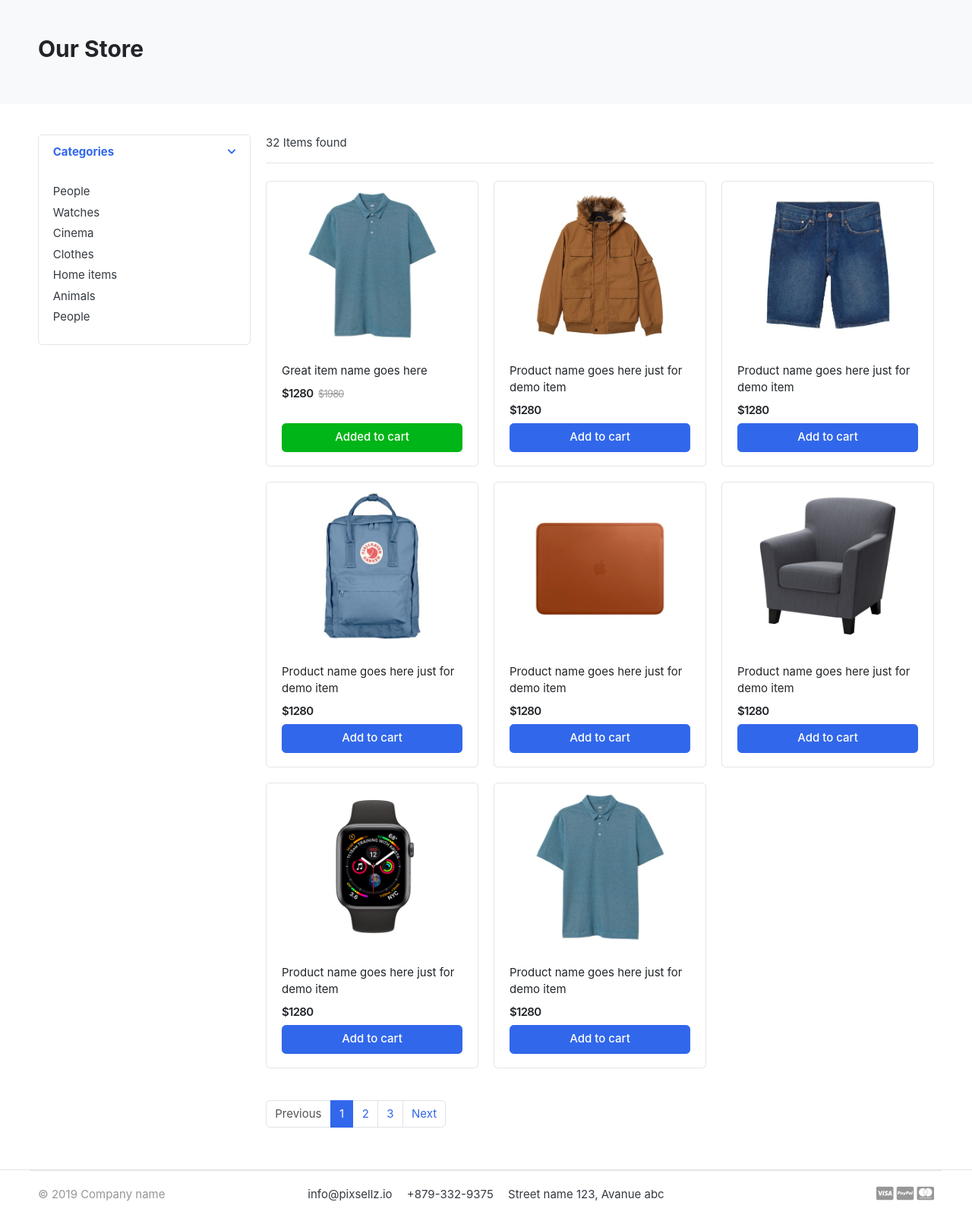
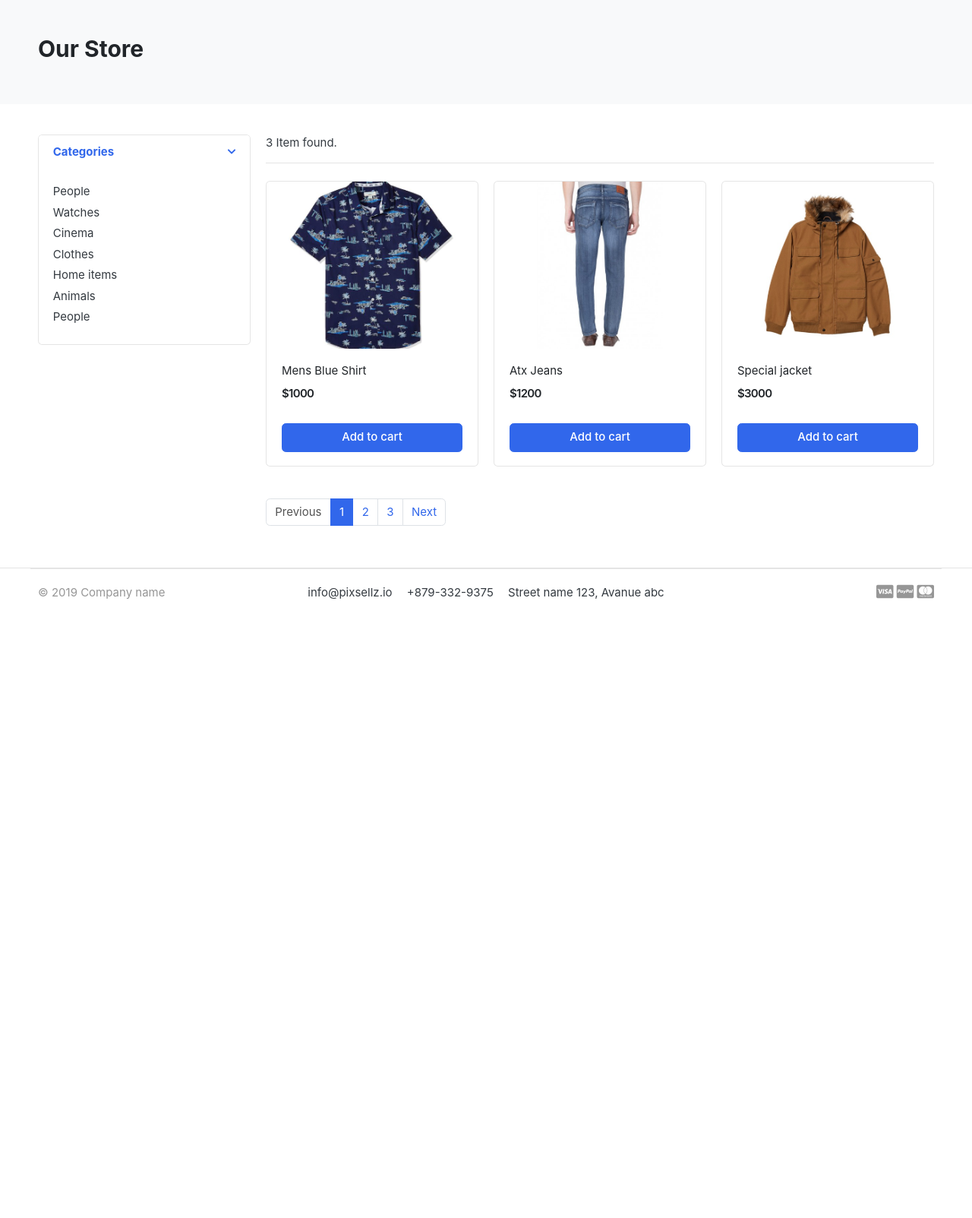
Before and after one commit to tanverrana/django_mart_update, a Django app: page /store/ in a window 1280 px wide. Shown: the part 80-1683 px from the top of the page at 76% size. After the commit the page ends 869 px from the top, so only its background shows below. Run offline with Django 4.2, Linux system fonts and the light colour scheme; data comes from the database, SQL or seed files in the repository; both versions use the stored data as it was after the commit; some libraries are stand-ins or nearby versions; some web fonts are replaced.

Commit message:
show products in UI

```diff
--- a/store/templates/store/store.html
+++ b/store/templates/store/store.html
@@ -47,164 +47,35 @@
 
 				<header class="border-bottom mb-4 pb-3">
 					<div class="form-inline">
-						<span class="mr-md-auto">32 Items found </span>
+						<span class="mr-md-auto">{{products|length}} Item found. </span>
 
 					</div>
 				</header><!-- sect-heading -->
 
 				<div class="row">
+					{% for item in products %}
 					<div class="col-md-4">
 						<figure class="card card-product-grid">
 							<div class="img-wrap">
-
-								<img src="images/items/1.jpg">
+								<img src="{{item.images.url}}">
 
 							</div> <!-- img-wrap.// -->
 							<figcaption class="info-wrap">
 								<div class="fix-height">
-									<a href="./product-detail.html" class="title">Great item name goes here</a>
+									<a href="./product-detail.html" class="title">{{item.product_name}}</a>
 									<div class="price-wrap mt-2">
-										<span class="price">$1280</span>
-										<del class="price-old">$1980</del>
-									</div> <!-- price-wrap.// -->
-								</div>
-								<a href="#" class="btn btn-block btn-success">Added to cart </a>
-							</figcaption>
-						</figure>
-					</div> <!-- col.// -->
-
-					<div class="col-md-4">
-						<figure class="card card-product-grid">
-							<div class="img-wrap">
-								<img src="images/items/2.jpg">
-
-							</div> <!-- img-wrap.// -->
-							<figcaption class="info-wrap">
-								<div class="fix-height">
-									<a href="./product-detail.html" class="title">Product name goes here just for demo
-										item</a>
-									<div class="price-wrap mt-2">
-										<span class="price">$1280</span>
+										<span class="price">${{item.price}}</span>
 									</div> <!-- price-wrap.// -->
 								</div>
 								<a href="#" class="btn btn-block btn-primary">Add to cart </a>
 							</figcaption>
 						</figure>
-					</div> <!-- col.// -->
+					</div>
+					{%endfor %}
 
-					<div class="col-md-4">
-						<figure class="card card-product-grid">
-							<div class="img-wrap">
-								<img src="images/items/3.jpg">
 
-							</div> <!-- img-wrap.// -->
-							<figcaption class="info-wrap">
-								<div class="fix-height">
-									<a href="./product-detail.html" class="title">Product name goes here just for demo
-										item</a>
-									<div class="price-wrap mt-2">
-										<span class="price">$1280</span>
-									</div> <!-- price-wrap.// -->
-								</div>
-								<a href="#" class="btn btn-block btn-primary">Add to cart </a>
-							</figcaption>
-						</figure>
-					</div> <!-- col.// -->
 
-					<div class="col-md-4">
-						<figure class="card card-product-grid">
-							<div class="img-wrap">
-								<img src="images/items/4.jpg">
 
-							</div> <!-- img-wrap.// -->
-							<figcaption class="info-wrap">
-								<div class="fix-height">
-									<a href="./product-detail.html" class="title">Product name goes here just for demo
-										item</a>
-									<div class="price-wrap mt-2">
-										<span class="price">$1280</span>
-									</div> <!-- price-wrap.// -->
-								</div>
-								<a href="#" class="btn btn-block btn-primary">Add to cart </a>
-							</figcaption>
-						</figure>
-					</div> <!-- col.// -->
-
-					<div class="col-md-4">
-						<figure class="card card-product-grid">
-							<div class="img-wrap">
-								<img src="images/items/5.jpg">
-
-							</div> <!-- img-wrap.// -->
-							<figcaption class="info-wrap">
-								<div class="fix-height">
-									<a href="./product-detail.html" class="title">Product name goes here just for demo
-										item</a>
-									<div class="price-wrap mt-2">
-										<span class="price">$1280</span>
-									</div> <!-- price-wrap.// -->
-								</div>
-								<a href="#" class="btn btn-block btn-primary">Add to cart </a>
-							</figcaption>
-						</figure>
-					</div> <!-- col.// -->
-
-					<div class="col-md-4">
-						<figure class="card card-product-grid">
-							<div class="img-wrap">
-								<img src="images/items/6.jpg">
-
-							</div> <!-- img-wrap.// -->
-							<figcaption class="info-wrap">
-								<div class="fix-height">
-									<a href="./product-detail.html" class="title">Product name goes here just for demo
-										item</a>
-									<div class="price-wrap mt-2">
-										<span class="price">$1280</span>
-									</div> <!-- price-wrap.// -->
-								</div>
-								<a href="#" class="btn btn-block btn-primary">Add to cart </a>
-							</figcaption>
-						</figure>
-					</div> <!-- col.// -->
-
-					<div class="col-md-4">
-						<figure class="card card-product-grid">
-							<div class="img-wrap">
-								<img src="images/items/7.jpg">
-
-							</div> <!-- img-wrap.// -->
-							<figcaption class="info-wrap">
-								<div class="fix-height">
-									<a href="./product-detail.html" class="title">Product name goes here just for demo
-										item</a>
-									<div class="price-wrap mt-2">
-										<span class="price">$1280</span>
-									</div> <!-- price-wrap.// -->
-								</div>
-								<a href="#" class="btn btn-block btn-primary">Add to cart </a>
-							</figcaption>
-						</figure>
-					</div> <!-- col.// -->
-
-					<div class="col-md-4">
-						<figure class="card card-product-grid">
-							<div class="img-wrap">
-								<img src="images/items/1.jpg">
-
-							</div> <!-- img-wrap.// -->
-							<figcaption class="info-wrap">
-								<div class="fix-height">
-									<a href="./product-detail.html" class="title">Product name goes here just for demo
-										item</a>
-									<div class="price-wrap mt-2">
-										<span class="price">$1280</span>
-									</div> <!-- price-wrap.// -->
-								</div>
-								<a href="#" class="btn btn-block btn-primary">Add to cart </a>
-							</figcaption>
-						</figure>
-					</div> <!-- col.// -->
 				</div> <!-- row end.// -->
 
 
--- a/store/views.py
+++ b/store/views.py
@@ -1,10 +1,11 @@
 from django.shortcuts import render
-
+from .models import Product
 # Create your views here.
 
 
 def store(request):
-    return render(request, 'store/store.html')
+    products = Product.objects.filter(is_available=True)
+    return render(request, 'store/store.html', {'products': products})
 
 
 def product_detail(request):
```
Also changed, not shown: db.sqlite3, media/photos/categories/jackets.jpg (added), media/photos/categories/jeans.jpg (added), media/photos/categories/shirts.jpg (added), media/photos/products/US-Polo-Assn_Jacket.jpg (added), media/photos/products/Wrangler-Shirt.jpg (added), media/photos/products/image1.jpg (added).
